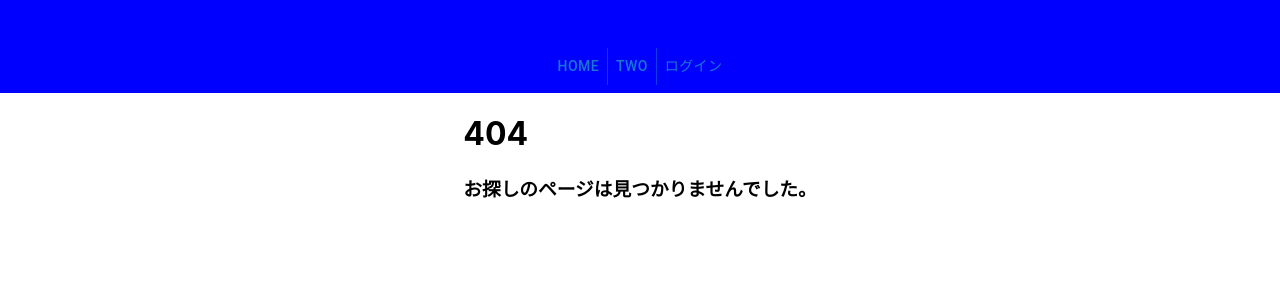
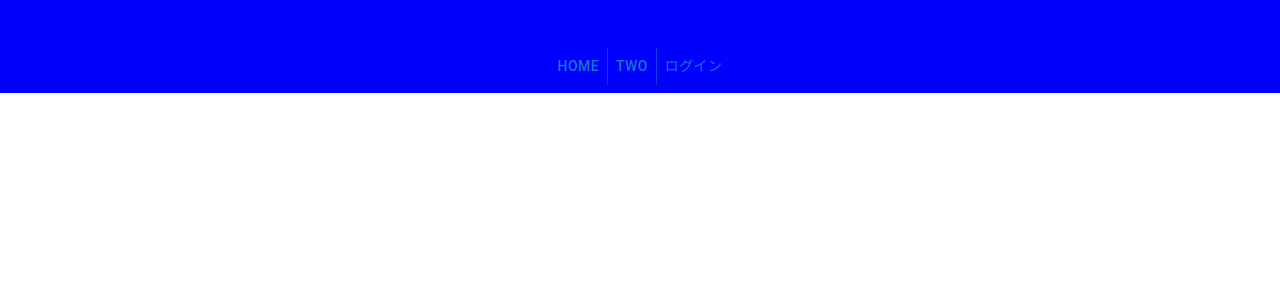
Before and after one commit to kobayoshi-xs/portfolio-project, a React (Create React App) app in the folder front/react-app/: page /recipeArea in a window 1280 px wide. Before the commit this address had no page. Shown: the top 300 px of the page. Built offline with nearby package versions, Linux system fonts and the light colour scheme; what axios-case-converter would draw is missing.

Commit message:
front RecipeArea.tsxに枠を追加 App.tsxにRecipeArea.tsxにルート追加

```diff
--- a/front/react-app/src/App.tsx
+++ b/front/react-app/src/App.tsx
@@ -8,6 +8,7 @@
 import { SignIn } from 'components/pages/SignIn';
 import { Notfound } from 'components/pages/NotFound';
 import RecipeSeach from 'components/pages/RecipeSeach';
+import { RecipeArea } from 'components/layouts/RecipeArea';
 
 import { getCurrentUser } from "lib/api/auth"
 import { User } from "interfaces/index"
@@ -22,6 +23,7 @@
           <Route path="signin" element={< SignIn />} />
           <Route path="*" element={< Notfound />} />
           <Route path="recipe" element={< RecipeSeach />}/>
+          <Route path="recipeArea" element={< RecipeArea />}/>
         </Routes>
       </CommonLayout>
     </BrowserRouter>
--- a/front/react-app/src/components/layouts/RecipeArea.tsx
+++ b/front/react-app/src/components/layouts/RecipeArea.tsx
@@ -1,7 +1,16 @@
 import React from "react";
 
-const RecipeArea: React.VFC  = () => {
+import CssBaseline from '@mui/material/CssBaseline';
+import Box from '@mui/material/Box';
+import Container from '@mui/material/Container';
+
+export const RecipeArea: React.VFC = () => {
   return (
-
+    <React.Fragment>
+      <CssBaseline />
+      <Container maxWidth="sm">
+        <Box sx={{ bgcolor: '#cfe8fc', height: '100vh' }} />
+      </Container>
+    </React.Fragment>
   );
 }
```
